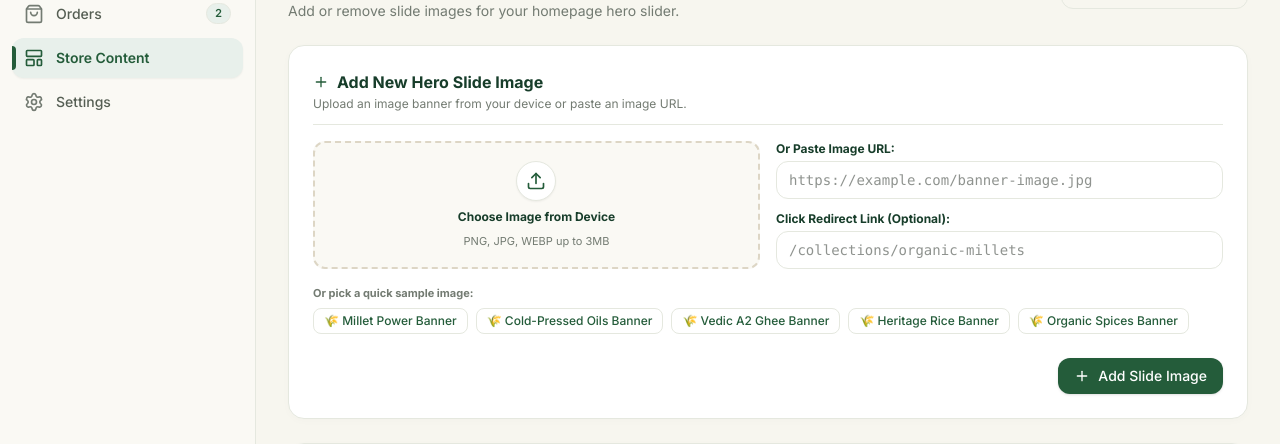
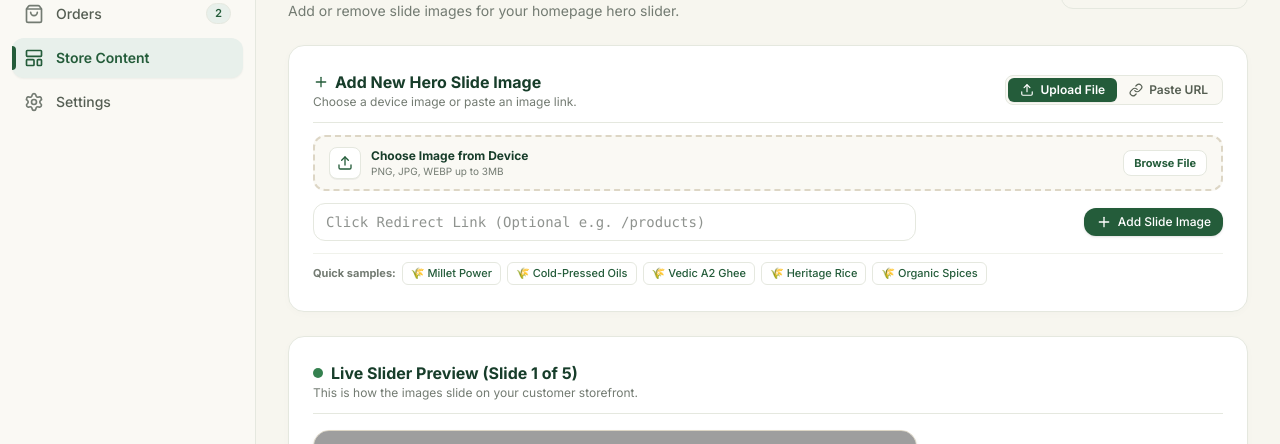
Before and after one commit to yuvandatti42-cell/gof-admin, a React (Vite) app: page /store-content in a window 1280 px wide. Shown: the part 129-573 px from the top of the page. Built offline with nearby package versions, Linux system fonts and the light colour scheme; grey boxes are pictures that could not be loaded.

Commit message:
Optimize hero slide upload form with compact tab switcher and horizontal chips

```diff
--- a/src/pages/StoreContentPage.tsx
+++ b/src/pages/StoreContentPage.tsx
@@ -58,6 +58,7 @@ export const StoreContentPage: React.FC = () => {
   const slides = storeContent.heroSlides || [];
 
   // Form input for adding a new image
+  const [uploadTab, setUploadTab] = useState<'upload' | 'url'>('upload');
   const [imageUrlInput, setImageUrlInput] = useState('');
   const [linkInput, setLinkInput] = useState('');
   const [imagePreview, setImagePreview] = useState('');
@@ -115,6 +116,7 @@ export const StoreContentPage: React.FC = () => {
   const handlePickSample = (url: string) => {
     setImageUrlInput(url);
     setImagePreview(url);
+    setUploadTab('url');
     showToast('Sample image selected. Tap "Add Slide Image" to add it.', 'info');
   };
 
@@ -167,23 +169,52 @@ export const StoreContentPage: React.FC = () => {
         </Button>
       </div>
 
-      {/* 1. SECTION: ADD HERO SLIDE IMAGE */}
+      {/* 1. SECTION: ADD HERO SLIDE IMAGE (COMPACT & ALIGNED) */}
       <Card>
-        <div className="pb-3 border-b border-[#E5E8DF] mb-4">
-          <h3 className="text-base font-bold text-[#173D2A] flex items-center gap-2">
+        <div className="flex flex-col sm:flex-row sm:items-center justify-between gap-2 pb-3 border-b border-[#E5E8DF] mb-3">
+          <div>
+            <h3 className="text-sm sm:text-base font-bold text-[#173D2A] flex items-center gap-1.5">
               <Plus className="w-4 h-4 text-[#245C3A]" />
               Add New Hero Slide Image
             </h3>
-          <p className="text-xs text-[#737B72] mt-0.5">
-            Upload an image banner from your device or paste an image URL.
+            <p className="text-[11px] sm:text-xs text-[#737B72]">
+              Choose a device image or paste an image link.
             </p>
           </div>
 
-        <form onSubmit={handleAddSlide} className="space-y-4">
-          {/* Upload Button or URL Input */}
-          <div className="grid grid-cols-1 sm:grid-cols-2 gap-4">
-            {/* Option A: Choose File */}
-            <div className="p-4 rounded-xl border-2 border-dashed border-[#DDD6C5] bg-[#FAF9F4] flex flex-col items-center justify-center text-center">
+          {/* Mode Switcher Tabs */}
+          <div className="inline-flex bg-[#FAF9F4] p-0.5 rounded-lg border border-[#E5E8DF] self-start sm:self-auto">
+            <button
+              type="button"
+              onClick={() => setUploadTab('upload')}
+              className={`px-3 py-1 text-xs font-semibold rounded-md transition-all flex items-center gap-1.5 cursor-pointer ${
+                uploadTab === 'upload'
+                  ? 'bg-[#245C3A] text-white shadow-2xs'
+                  : 'text-[#555E52] hover:text-[#173D2A]'
+              }`}
+            >
+              <Upload className="w-3.5 h-3.5" />
+              Upload File
+            </button>
+            <button
+              type="button"
+              onClick={() => setUploadTab('url')}
+              className={`px-3 py-1 text-xs font-semibold rounded-md transition-all flex items-center gap-1.5 cursor-pointer ${
+                uploadTab === 'url'
+                  ? 'bg-[#245C3A] text-white shadow-2xs'
+                  : 'text-[#555E52] hover:text-[#173D2A]'
+              }`}
+            >
+              <LinkIcon className="w-3.5 h-3.5" />
+              Paste URL
+            </button>
+          </div>
+        </div>
+
+        <form onSubmit={handleAddSlide} className="space-y-3">
+          {/* Main Input Row: Upload File OR Paste URL */}
+          {uploadTab === 'upload' ? (
+            <div>
               <input
                 ref={fileInputRef}
                 type="file"
@@ -194,26 +225,30 @@ export const StoreContentPage: React.FC = () => {
               />
               <label
                 htmlFor="hero-file-upload"
-                className="cursor-pointer flex flex-col items-center gap-2"
+                className="flex items-center justify-between px-3.5 py-2.5 rounded-xl border-2 border-dashed border-[#DDD6C5] hover:border-[#245C3A] bg-[#FAF9F4] hover:bg-[#F3F6F2] transition-colors cursor-pointer group"
               >
-                <div className="w-10 h-10 rounded-full bg-white shadow-xs border border-[#E5E8DF] flex items-center justify-center text-[#245C3A]">
-                  <Upload className="w-5 h-5" />
+                <div className="flex items-center gap-2.5 min-w-0">
+                  <div className="w-8 h-8 rounded-lg bg-white shadow-2xs border border-[#E5E8DF] flex items-center justify-center text-[#245C3A] group-hover:bg-[#245C3A] group-hover:text-white transition-colors shrink-0">
+                    <Upload className="w-4 h-4" />
                   </div>
-                <span className="text-xs font-bold text-[#173D2A]">
-                  Choose Image from Device
-                </span>
-                <span className="text-[11px] text-[#737B72]">
-                  PNG, JPG, WEBP up to 3MB
+                  <div className="min-w-0">
+                    <p className="text-xs font-bold text-[#173D2A] truncate">
+                      {imagePreview && imageUrlInput.startsWith('data:')
+                        ? 'Image Selected (click to change)'
+                        : 'Choose Image from Device'}
+                    </p>
+                    <p className="text-[10px] text-[#737B72]">PNG, JPG, WEBP up to 3MB</p>
+                  </div>
+                </div>
+                <span className="text-[11px] font-bold text-[#245C3A] bg-white px-2.5 py-1 rounded-lg border border-[#E5E8DF] shrink-0">
+                  Browse File
                 </span>
               </label>
             </div>
-
-            {/* Option B: Paste Image URL */}
-            <div className="space-y-3 flex flex-col justify-center">
+          ) : (
             <div>
-                <label className="block text-xs font-bold text-[#173D2A] mb-1">
-                  Or Paste Image URL:
-                </label>
+              <div className="relative flex items-center">
+                <LinkIcon className="absolute left-3 w-4 h-4 text-[#737B72] pointer-events-none" />
                 <input
                   type="text"
                   value={imageUrlInput}
@@ -222,70 +257,80 @@ export const StoreContentPage: React.FC = () => {
                     setImagePreview(e.target.value);
                   }}
                   placeholder="https://example.com/banner-image.jpg"
-                  className="w-full text-xs sm:text-sm px-3 py-2 rounded-xl border border-[#E5E8DF] bg-white font-mono focus:ring-1 focus:ring-[#245C3A]"
-                />
-              </div>
-
-              <div>
-                <label className="block text-xs font-bold text-[#173D2A] mb-1">
-                  Click Redirect Link (Optional):
-                </label>
-                <input
-                  type="text"
-                  value={linkInput}
-                  onChange={(e) => setLinkInput(e.target.value)}
-                  placeholder="/collections/organic-millets"
-                  className="w-full text-xs sm:text-sm px-3 py-2 rounded-xl border border-[#E5E8DF] bg-white font-mono"
-                />
-              </div>
-            </div>
-          </div>
-
-          {/* Instant Image Preview */}
-          {imagePreview && (
-            <div className="p-3 bg-[#FAF9F4] rounded-xl border border-[#E5E8DF]">
-              <span className="text-xs font-bold text-[#173D2A] block mb-1.5">
-                Image Preview:
-              </span>
-              <div className="relative rounded-lg overflow-hidden border border-[#DDD6C5] h-36 bg-neutral-900 flex items-center justify-center">
-                <img
-                  src={imagePreview}
-                  alt="Slide preview"
-                  className="w-full h-full object-cover"
-                  onError={() => showToast('Image URL failed to load preview.', 'error')}
+                  className="w-full text-xs sm:text-sm pl-9 pr-3 py-2 rounded-xl border border-[#E5E8DF] bg-white font-mono focus:ring-1 focus:ring-[#245C3A] focus:outline-hidden"
                 />
               </div>
             </div>
           )}
 
-          {/* Quick Sample Presets */}
-          <div>
-            <span className="text-[11px] font-bold text-[#737B72] block mb-1.5">
-              Or pick a quick sample image:
+          {/* Compact Image Preview strip if image is ready */}
+          {imagePreview && (
+            <div className="flex items-center gap-3 px-3 py-2 bg-[#FAF9F4] rounded-xl border border-[#DDD6C5]">
+              <img
+                src={imagePreview}
+                alt="Slide preview"
+                className="w-16 h-9 object-cover rounded-md border border-[#DDD6C5] shrink-0 bg-neutral-900"
+                onError={() => showToast('Image URL failed to load preview.', 'error')}
+              />
+              <div className="flex-1 min-w-0">
+                <p className="text-xs font-bold text-[#173D2A] truncate">Preview Ready</p>
+                <p className="text-[10px] text-[#737B72] truncate font-mono">
+                  {imageUrlInput.startsWith('data:') ? 'Local file ready to add' : imageUrlInput}
+                </p>
+              </div>
+              <button
+                type="button"
+                onClick={() => {
+                  setImageUrlInput('');
+                  setImagePreview('');
+                  if (fileInputRef.current) fileInputRef.current.value = '';
+                }}
+                className="text-xs text-red-600 hover:text-red-700 font-semibold px-2 py-1 shrink-0 cursor-pointer"
+              >
+                Clear
+              </button>
+            </div>
+          )}
+
+          {/* Redirect Link + Add Slide Button Row */}
+          <div className="grid grid-cols-1 sm:grid-cols-3 gap-2.5 items-center">
+            <div className="sm:col-span-2">
+              <input
+                type="text"
+                value={linkInput}
+                onChange={(e) => setLinkInput(e.target.value)}
+                placeholder="Click Redirect Link (Optional e.g. /products)"
+                className="w-full text-xs sm:text-sm px-3 py-2 rounded-xl border border-[#E5E8DF] bg-white font-mono focus:ring-1 focus:ring-[#245C3A] focus:outline-hidden"
+              />
+            </div>
+            <div className="sm:col-span-1 flex justify-end">
+              <Button
+                variant="primary"
+                type="submit"
+                size="sm"
+                icon={<Plus className="w-4 h-4" />}
+                className="w-full sm:w-auto justify-center"
+              >
+                Add Slide Image
+              </Button>
+            </div>
+          </div>
+
+          {/* Quick Sample Presets (Compact horizontal scrollable chip row) */}
+          <div className="pt-2 border-t border-[#F0F2EB] flex items-center gap-1.5 overflow-x-auto no-scrollbar py-0.5">
+            <span className="text-[11px] font-bold text-[#737B72] shrink-0">
+              Quick samples:
             </span>
-            <div className="flex flex-wrap gap-2">
             {QUICK_SAMPLE_IMAGES.map((sample) => (
               <button
                 key={sample.name}
                 type="button"
                 onClick={() => handlePickSample(sample.url)}
-                  className="text-xs px-2.5 py-1 rounded-lg border border-[#E5E8DF] bg-white hover:bg-[#E8F0EB] text-[#245C3A] font-medium transition-colors cursor-pointer"
+                className="text-[11px] px-2 py-0.5 rounded-md border border-[#E5E8DF] bg-white hover:bg-[#E8F0EB] hover:border-[#245C3A] text-[#245C3A] font-medium whitespace-nowrap shrink-0 transition-colors cursor-pointer"
               >
-                  🌾 {sample.name}
+                🌾 {sample.name.replace(' Banner', '')}
               </button>
             ))}
-            </div>
-          </div>
-
-          {/* Add Slide Submit Button */}
-          <div className="pt-2 flex justify-end">
-            <Button
-              variant="primary"
-              type="submit"
-              icon={<Plus className="w-4 h-4" />}
-            >
-              Add Slide Image
-            </Button>
           </div>
         </form>
       </Card>
```
Lines whose indentation alone changed are shown as unchanged.
